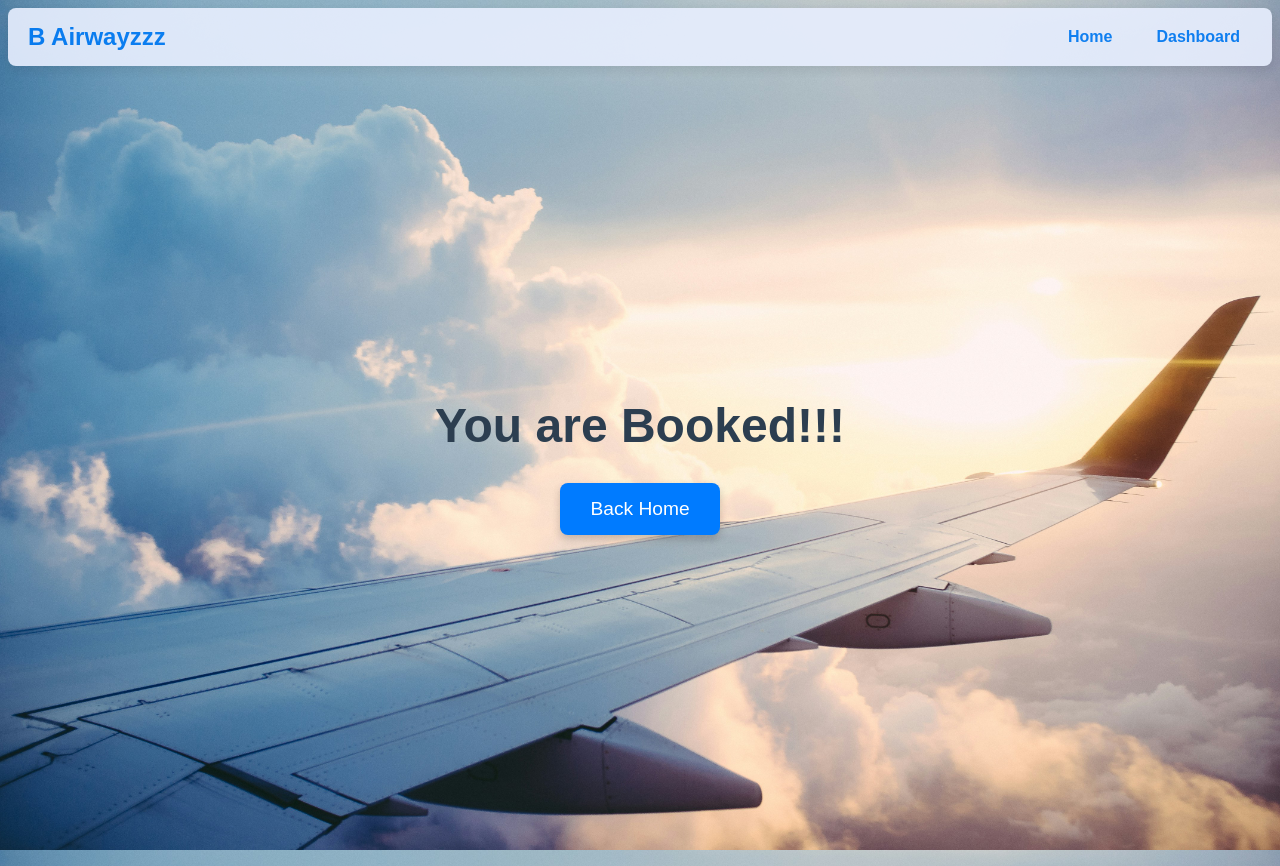
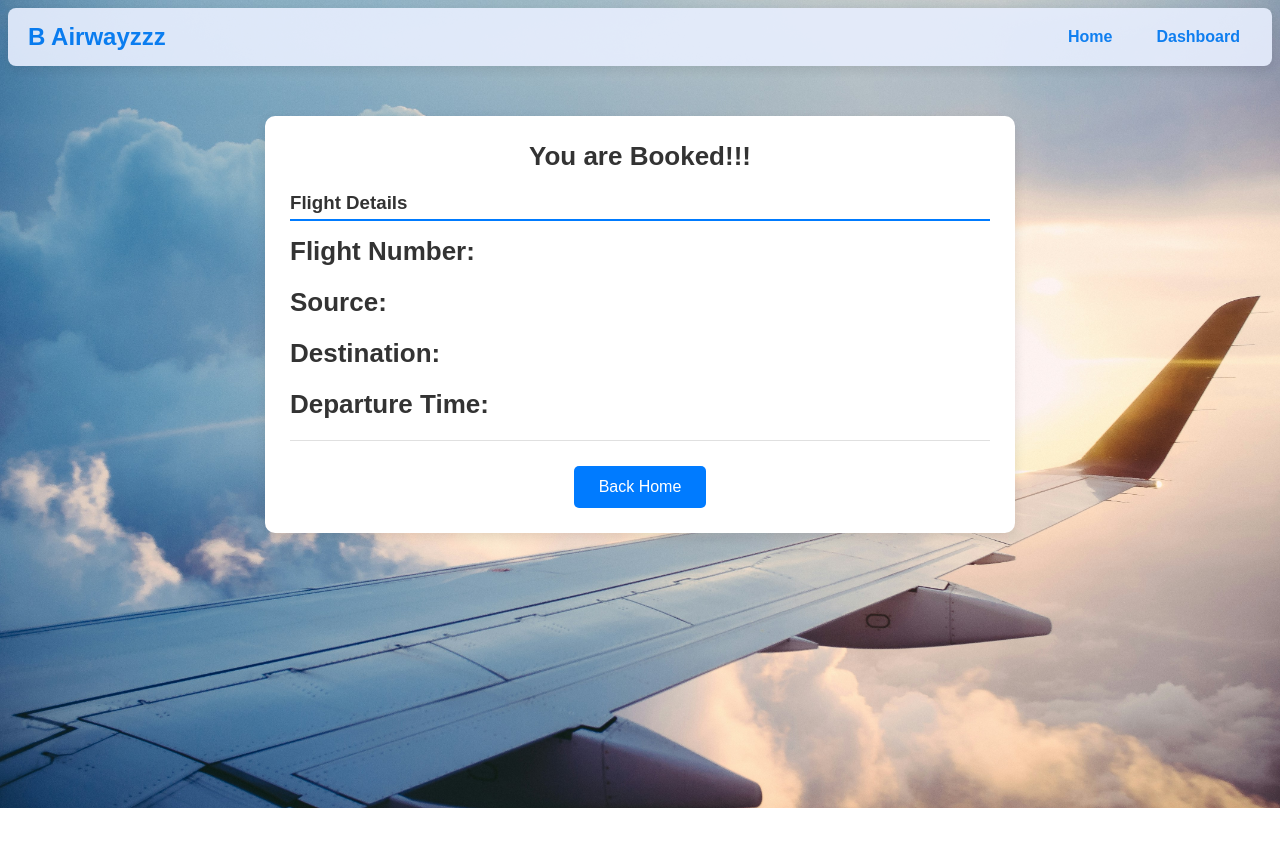
Before and after one commit to Shaveen12/Airline_frontend, an Angular app: page /confirmation in a window 1280 px wide. After the commit the page ends 808 px from the top, so only its background shows below. Built offline with nearby package versions, Linux system fonts and the light colour scheme.

Commit message:
Booking summary added

```diff
--- a/src/app/booking.service.ts
+++ b/src/app/booking.service.ts
@@ -1,6 +1,6 @@
 import { Injectable } from '@angular/core';
 import { HttpClient } from '@angular/common/http';
-import { catchError, Observable, throwError } from 'rxjs';
+import { catchError, Observable, tap, throwError } from 'rxjs';
 
 @Injectable({
   providedIn: 'root',
@@ -10,6 +10,7 @@ export class BookingService {
   private bookingDetails: any = {};
   private maxSeats: number = 1;
   private selectedSeats: string[] = [];
+  private passengerDetailsArray: any[] = [];
 
   baseUrl = 'http://localhost:3000/booking';
 
@@ -73,11 +74,16 @@ export class BookingService {
     const url = `${this.baseUrl}/addBooking`;
 
     return this.http.post(url, bookingData).pipe(
+      tap(() => this.passengerDetailsArray.push(bookingData)), // Save booking data to the service
       catchError((error: any) => {
         console.error('Error adding booking:', error);
         return throwError(error);
       })
     );
+  }
+
+  getPassengerDetails(): any[] {
+    return this.passengerDetailsArray;
   }
 
   getMaxSeats(): number {
--- a/src/app/confirmation/confirmation.component.css
+++ b/src/app/confirmation/confirmation.component.css
@@ -1,46 +1,73 @@
-body, html {
-    height: 100%;
-    margin: 0;
-    font-family: Arial, sans-serif;
-    background-color: #f0f4f8; /* Light background for a modern look */
-}
-
 .confirmation-container {
-    display: flex;
-    flex-direction: column;
-    justify-content: center;
-    align-items: center;
-    height: 100vh; /* Full viewport height */
+    max-width: 700px;
+    margin: 50px auto;
+    padding: 25px;
+    background-color: #ffffff;
+    border-radius: 10px;
+    box-shadow: 0 4px 12px rgba(0, 0, 0, 0.1);
+    font-family: 'Arial', sans-serif;
     text-align: center;
   }
 
   .confirmation-container strong {
-    font-size: 3rem; /* Larger text size for emphasis */
-    font-weight: bold;
-    color: #2c3e50; /* Darker text color */
-    margin-bottom: 30px; /* Space between text and button */
+    display: block;
+    font-size: 26px;
+    color: #333333;
+    margin-bottom: 20px;
+  }
+
+  .flight-details, .passenger-details {
+    text-align: left;
+    margin-bottom: 25px;
+  }
+
+  .flight-details h3, .passenger-details h4 {
+    color: #333333;
+    margin-top: 0;
+    margin-bottom: 15px;
+    border-bottom: 2px solid #007bff;
+    padding-bottom: 5px;
+  }
+
+  .flight-details p, .passenger-details p {
+    font-size: 17px;
+    color: #666666;
+    margin: 8px 0;
   }
 
   .navigate-button {
-    padding: 15px 30px;
-    font-size: 1.2rem;
-    color: #fff;
-    background-color: #007bff; /* Blue background for the button */
+    background-color: #007bff;
+    color: white;
+    padding: 12px 25px;
     border: none;
-    border-radius: 8px;
+    border-radius: 5px;
     cursor: pointer;
-    transition: background-color 0.3s ease, transform 0.2s ease, box-shadow 0.2s ease; /* Smooth hover effects */
-    box-shadow: 0 4px 8px rgba(0, 0, 0, 0.2); /* Add shadow for better visual appeal */
-    text-align: center; /* Ensure text is centered within the button */
+    font-size: 16px;
+    transition: background-color 0.3s ease, transform 0.2s ease;
+    display: inline-block;
   }
 
   .navigate-button:hover {
-    background-color: #0056b3; /* Darker blue on hover */
-    transform: translateY(-3px); /* Slight lift effect */
-    box-shadow: 0 6px 12px rgba(0, 0, 0, 0.3); /* Enhanced shadow on hover */
+    background-color: #0056b3;
+    transform: translateY(-3px);
   }
 
-.navigate-button:active {
-    transform: translateY(0); /* Reset lift effect when clicked */
-    box-shadow: 0 4px 8px rgba(0, 0, 0, 0.2); /* Return to original shadow on click */
+  .passenger-details {
+    padding: 15px;
+    background-color: #f9f9f9;
+    border-left: 5px solid #007bff;
+    border-radius: 8px;
+    box-shadow: 0 2px 8px rgba(0, 0, 0, 0.05);
+    transition: transform 0.2s ease-in-out, background-color 0.3s ease;
   }
+
+  .passenger-details:hover {
+    transform: translateY(-5px);
+    background-color: #e9f7ff;
+  }
+
+  hr {
+    border: none;
+    border-top: 1px solid #e0e0e0;
+    margin: 20px 0;
+  }
--- a/src/app/confirmation/confirmation.component.html
+++ b/src/app/confirmation/confirmation.component.html
@@ -1,4 +1,31 @@
 <div class="confirmation-container">
     <strong>You are Booked!!!</strong>
+
+    <!-- Flight Details -->
+    <div class="flight-details">
+        <h3>Flight Details</h3>
+        <p><strong>Flight Number:</strong> {{ scheduleService.getFlightNo() }}</p>
+        <p><strong>Source:</strong> {{ scheduleService.getFlightSource() }}</p>
+        <p><strong>Destination:</strong> {{ scheduleService.getFlightDestination() }}</p>
+        <p><strong>Departure Time:</strong> {{ scheduleService.getFlightTime() }}</p>
+        <hr>
+    </div>
+
+    <!-- Passenger Details -->
+    <div class="passenger-details" *ngFor="let passenger of passengerDetailsArray; let i = index">
+        <h4>Passenger {{ i + 1 }} Details</h4> <!-- Adding Passenger Number -->
+        <p><strong>First Name:</strong> {{ passenger.first_name }}</p>
+        <p><strong>Last Name:</strong> {{ passenger.last_name }}</p>
+        <p><strong>Date of Birth:</strong> {{ passenger.dob }}</p>
+        <p><strong>Gender:</strong> {{ passenger.gender }}</p>
+        <p><strong>Passport Number:</strong> {{ passenger.passport_number }}</p>
+        <p><strong>Address:</strong> {{ passenger.address }}</p>
+        <p><strong>State:</strong> {{ passenger.state }}</p>
+        <p><strong>Country:</strong> {{ passenger.country }}</p>
+        <p><strong>Seat Number:</strong> {{ passenger.seat_no }}</p>
+        <p><strong>Ticket Type:</strong> {{ passenger.ticket_type }}</p>
+    </div>
+
+    <!-- Back to Home Button -->
     <button class="navigate-button" (click)="navigateToRoute()">Back Home</button>
 </div>
--- a/src/app/confirmation/confirmation.component.ts
+++ b/src/app/confirmation/confirmation.component.ts
@@ -1,13 +1,27 @@
 import { Component } from '@angular/core';
 import { Router } from '@angular/router';
+import { BookingService } from '../booking.service';
+import { ScheduleService } from '../schedule.service';
+import { CommonModule } from '@angular/common';  // Import CommonModule for *ngFor and *ngIf
 
 @Component({
-  selector: 'confirmation-component',
+  selector: 'app-confirmation',
   templateUrl: './confirmation.component.html',
   styleUrls: ['./confirmation.component.css'],
+  standalone: true,
+  imports: [CommonModule],  // Include CommonModule in imports array
 })
 export class ConfirmationComponent {
-  constructor(private router: Router) {}
+  passengerDetailsArray: any[] = [];
+
+  constructor(
+    private router: Router,
+    private bookingService: BookingService,
+    public scheduleService: ScheduleService
+  ) {
+    this.passengerDetailsArray = this.bookingService.getPassengerDetails();
+    console.log('Passenger details:', this.passengerDetailsArray);
+  }
 
   navigateToRoute() {
     this.router.navigate(['']);
--- a/src/app/schedule.service.ts
+++ b/src/app/schedule.service.ts
@@ -20,6 +20,8 @@ export class ScheduleService {
   private apiUrl = 'http://localhost:3000/schedule/flight/'; // Base URL for your API
 
   constructor(private http: HttpClient) {}
+
+
 
   getFlights(start: string, end: string, from: string, to: string): Observable<any> {
     return this.http.get(`${this.apiUrl}daterange/`, {
@@ -81,19 +83,19 @@ export class ScheduleService {
   }
 
   // Methods to retrieve stored flight details
-  getFlightNumber(): string {
+  getFlightNo(): string {
     return this.flightNumber;
   }
 
-  getSource(): string {
+  getFlightSource(): string {
     return this.source;
   }
 
-  getDestination(): string {
+  getFlightDestination(): string {
     return this.destination;
   }
 
-  getDateTime(): string {
+  getFlightTime(): string {
     return this.dateTime;
   }
 }
```
Lines whose indentation alone changed are shown as unchanged.
